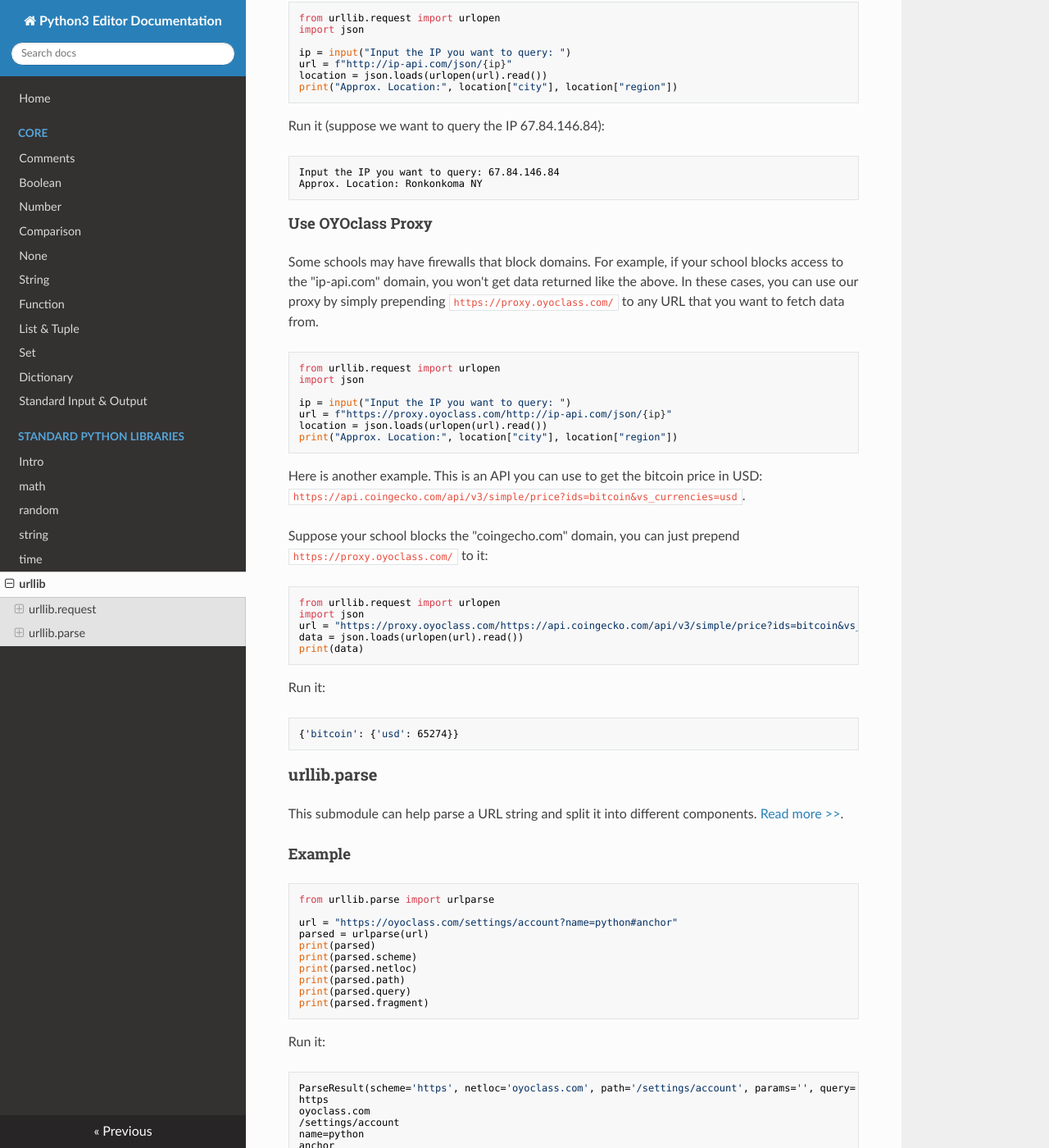
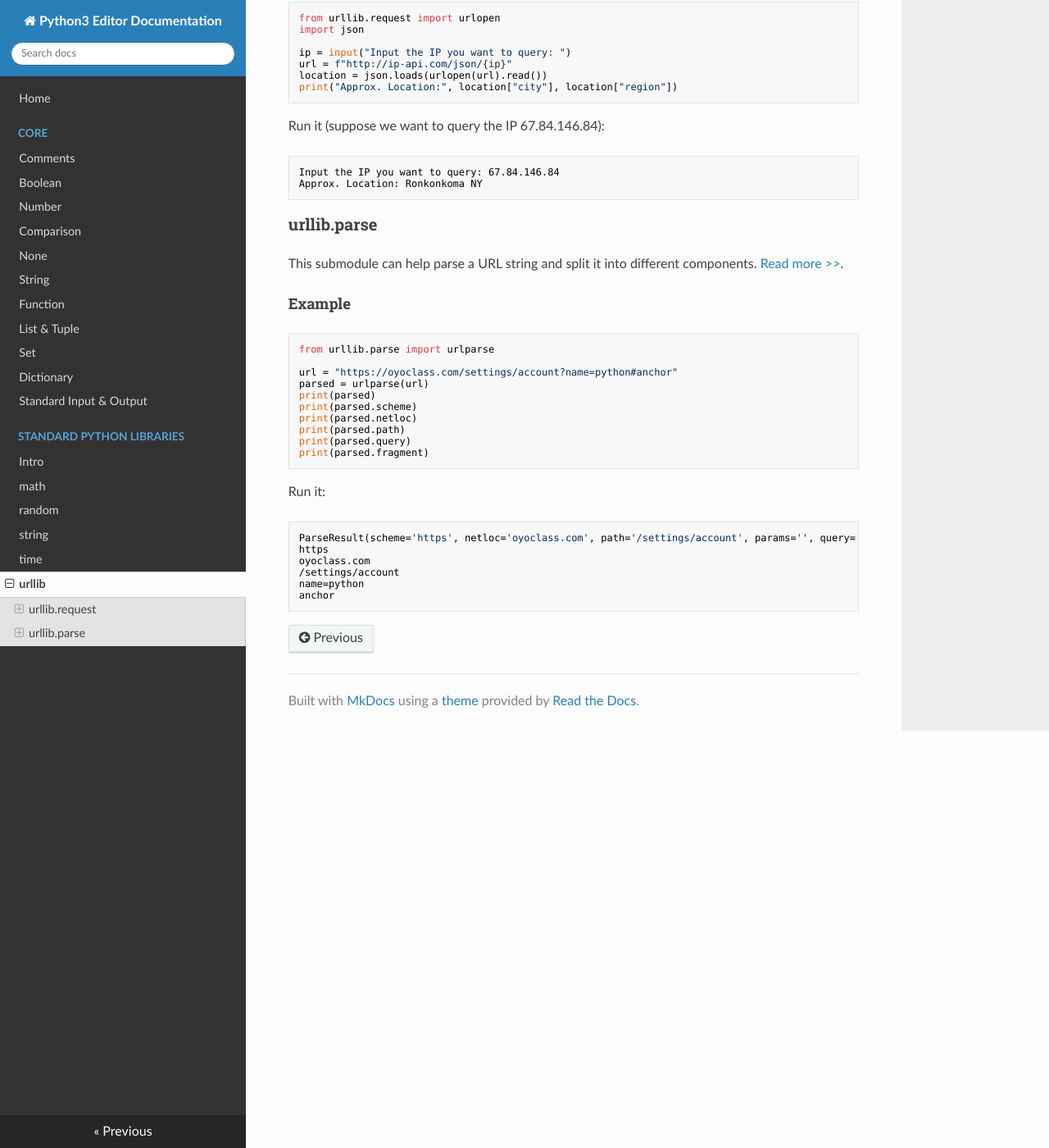
Before and after one commit to oyoclass/python3editor-doc, an MkDocs documentation site: the page built from doc/modules/urllib.md, in a window 1280 px wide and 1400 px high, scrolled down 1403 px. Shown: the whole window at 82% size. Built offline with MkDocs 1.6.1, drawn with Linux system fonts in a browser that asks for light colours; nearby versions of some CDN libraries.

Commit message:
remove OYO proxy service doc in urllib

````diff
--- a/doc/modules/urllib.md
+++ b/doc/modules/urllib.md
@@ -72,37 +72,6 @@ Input the IP you want to query: 67.84.146.84
 Approx. Location: Ronkonkoma NY
 ```
 
-#### Use OYOclass Proxy
-
-Some schools may have firewalls that block domains. For example, if your school blocks access to the "ip-api.com" domain, you won't get data returned like the above. In these cases, you can use our proxy by simply prepending `https://proxy.oyoclass.com/` to any URL that you want to fetch data from.
-
-```python
-from urllib.request import urlopen
-import json
-
-ip = input("Input the IP you want to query: ")
-url = f"https://proxy.oyoclass.com/http://ip-api.com/json/{ip}"
-location = json.loads(urlopen(url).read())
-print("Approx. Location:", location["city"], location["region"])
-```
-
-Here is another example. This is an API you can use to get the bitcoin price in USD: `https://api.coingecko.com/api/v3/simple/price?ids=bitcoin&vs_currencies=usd`.
-
-Suppose your school blocks the "coingecho.com" domain, you can just prepend `https://proxy.oyoclass.com/` to it:
-
-```python
-from urllib.request import urlopen
-import json
-url = "https://proxy.oyoclass.com/https://api.coingecko.com/api/v3/simple/price?ids=bitcoin&vs_currencies=usd"
-data = json.loads(urlopen(url).read())
-print(data)
-```
-
-Run it:
-```
-{'bitcoin': {'usd': 65274}}
-```
-
 ### urllib.parse
 
 This submodule can help parse a URL string and split it into different components. [Read more >>](https://docs.python.org/3.6/library/urllib.parse.html#module-urllib.parse).
````
